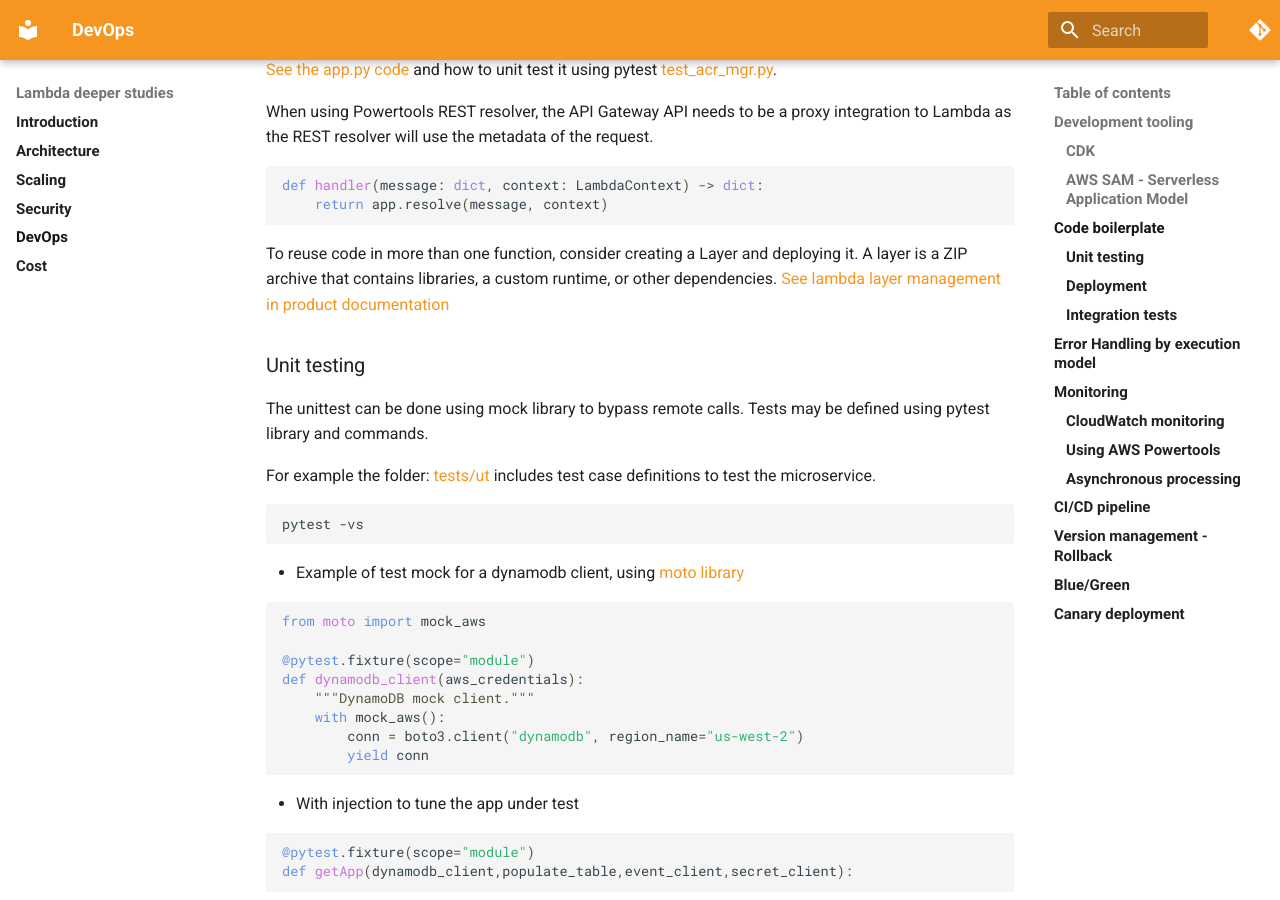
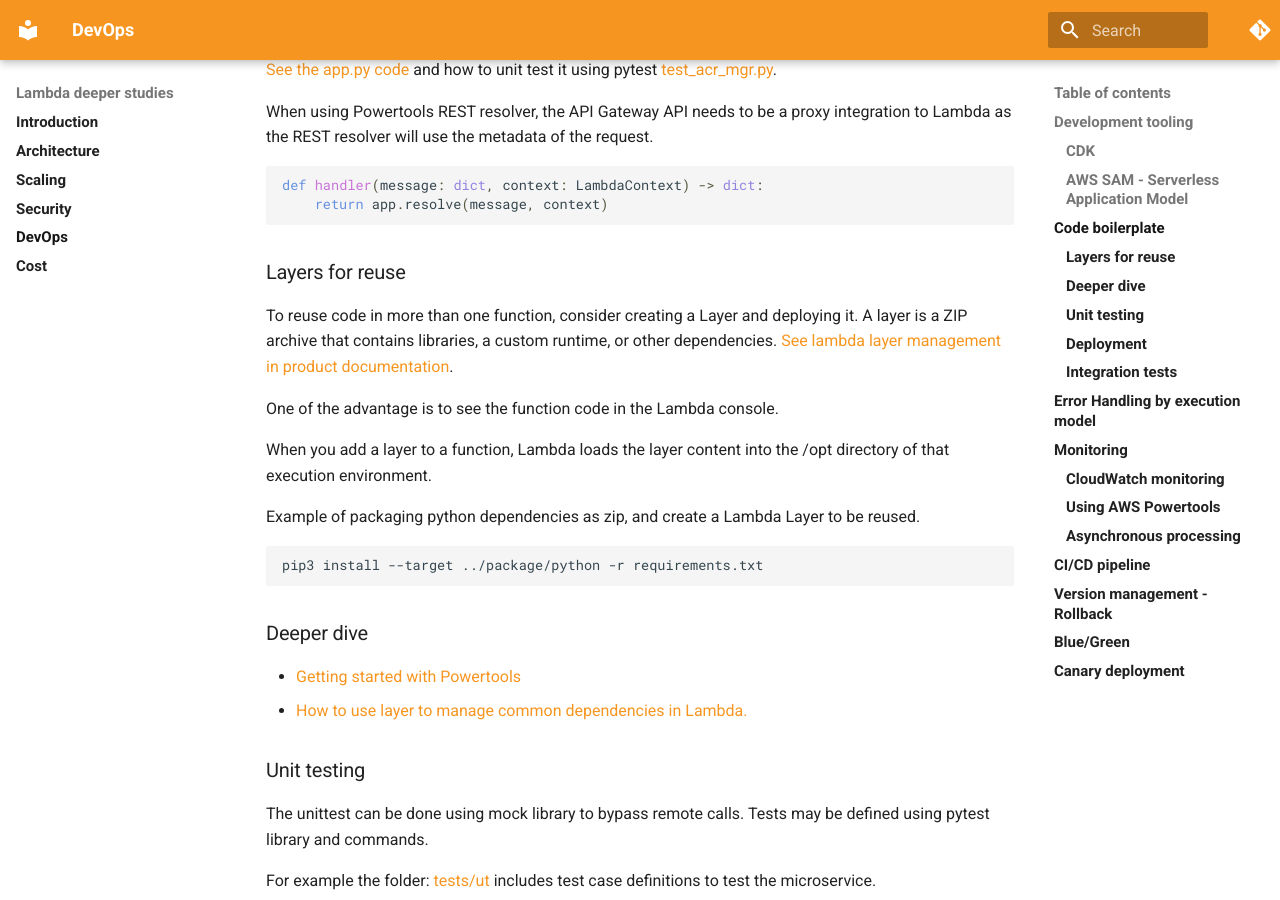
Before and after one commit to jbcodeforce/autonomous-car-mgr, an MkDocs documentation site: the page built from docs/dev_ops.md, in a window 1280 px wide and 900 px high, scrolled down 2668 px. Built offline with MkDocs 1.6.1 and Material for MkDocs 9.7.7, drawn with Linux system fonts in a browser that asks for light colours; comment, search, counter and statistics services are not loaded.

Commit message:
do some cleaning

````diff
--- a/docs/dev_ops.md
+++ b/docs/dev_ops.md
@@ -110,7 +110,24 @@ def handler(message: dict, context: LambdaContext) -> dict:
     return app.resolve(message, context)
 ```
 
-To reuse code in more than one function, consider creating a Layer and deploying it. A layer is a ZIP archive that contains libraries, a custom runtime, or other dependencies. [See lambda layer management in product documentation]()
+### Layers for reuse
+
+To reuse code in more than one function, consider creating a Layer and deploying it. A layer is a ZIP archive that contains libraries, a custom runtime, or other dependencies. [See lambda layer management in product documentation](https://docs.aws.amazon.com/lambda/latest/dg/chapter-layers.html).
+
+One of the advantage is to see the function code in the Lambda console.
+
+When you add a layer to a function, Lambda loads the layer content into the /opt directory of that execution environment.
+
+Example of packaging python dependencies as zip, and create a Lambda Layer to be reused.
+
+```sh
+pip3 install --target ../package/python -r requirements.txt
+```
+
+### Deeper dive
+
+* [Getting started with Powertools]()
+* [How to use layer to manage common dependencies in Lambda.](https://docs.aws.amazon.com/lambda/latest/dg/chapter-layers.html#lambda-layers-overview)
 
 ### Unit testing
 
````
Also changed, not shown: docs/index.md (+2 -2 lines), docs/security.md (+9 -0 lines), 1 other file.
